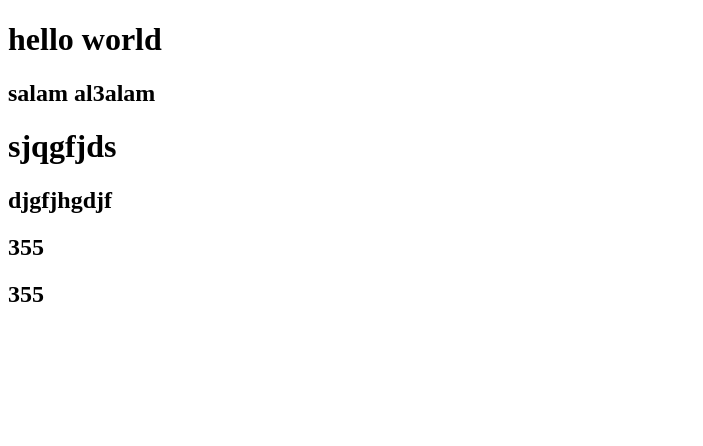
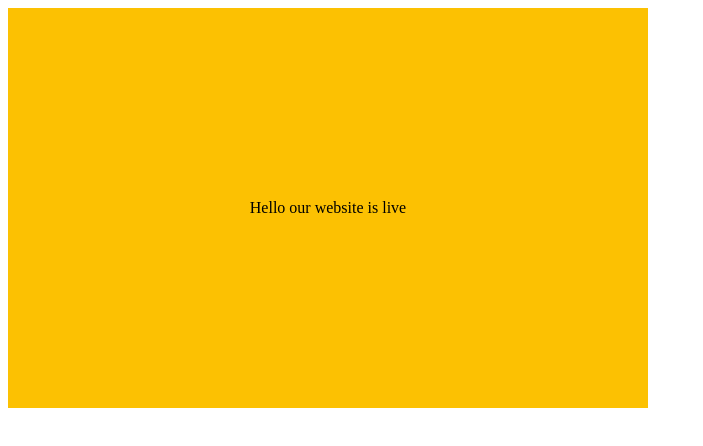
Before and after one commit to forkanimahdi/second_day_git, a plain HTML site: page index.html in a window 1280 px wide. Shown: the whole page, without its empty margins (0-703 px from the left). Drawn offline with Linux system fonts and the light colour scheme.

Commit message:
aymen pr

```diff
--- a/index.html
+++ b/index.html
@@ -4,16 +4,19 @@
     <meta charset="UTF-8">
     <meta name="viewport" content="width=device-width, initial-scale=1.0">
     <title>Document</title>
+    <link rel="stylesheet" href="./public/css/app.css">
 </head>
 <body>
-    <h1>hello world</h1>
-    <h2>salam al3alam</h2>
 
-    <h1>sjqgfjds</h1>
 
-    <h2>djgfjhgdjf</h2>
-    <h2>355</h2>
-    <h2>355</h2>
+    <div class="">
+
+Hello  our website is  live
+
+
+    </div>
+
+
 
 
 </body>
--- a/public/css/app.css
+++ b/public/css/app.css
@@ -0,0 +1,8 @@
+div{
+    width: 50vw;
+    height: 50vh;
+    background: #fcc102;
+    display: flex;
+    align-items: center;
+    justify-content: center;
+}
```
